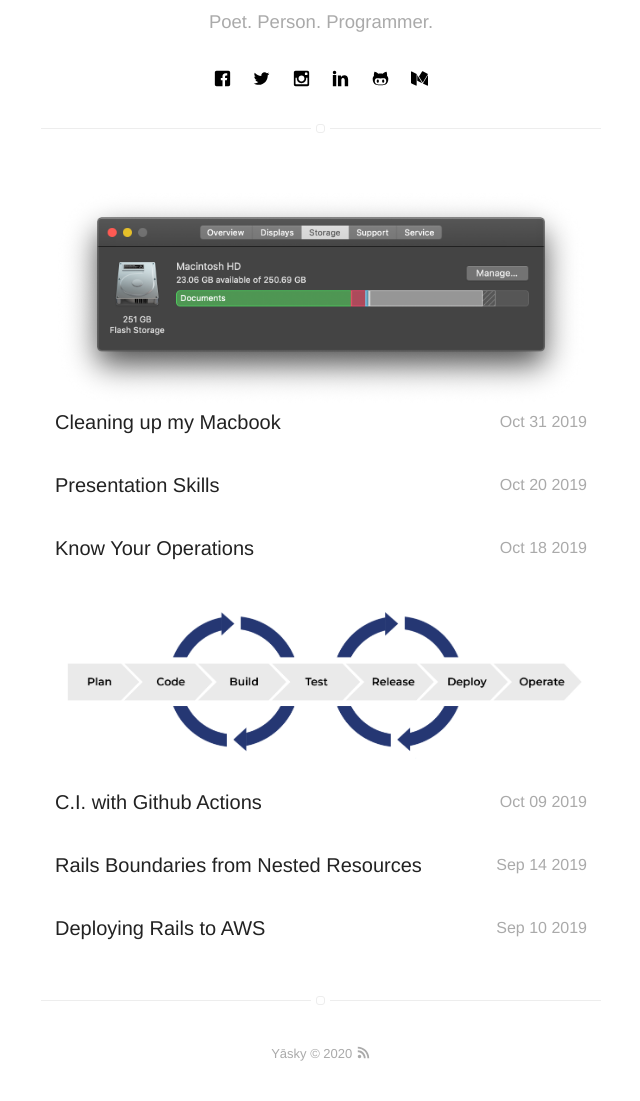
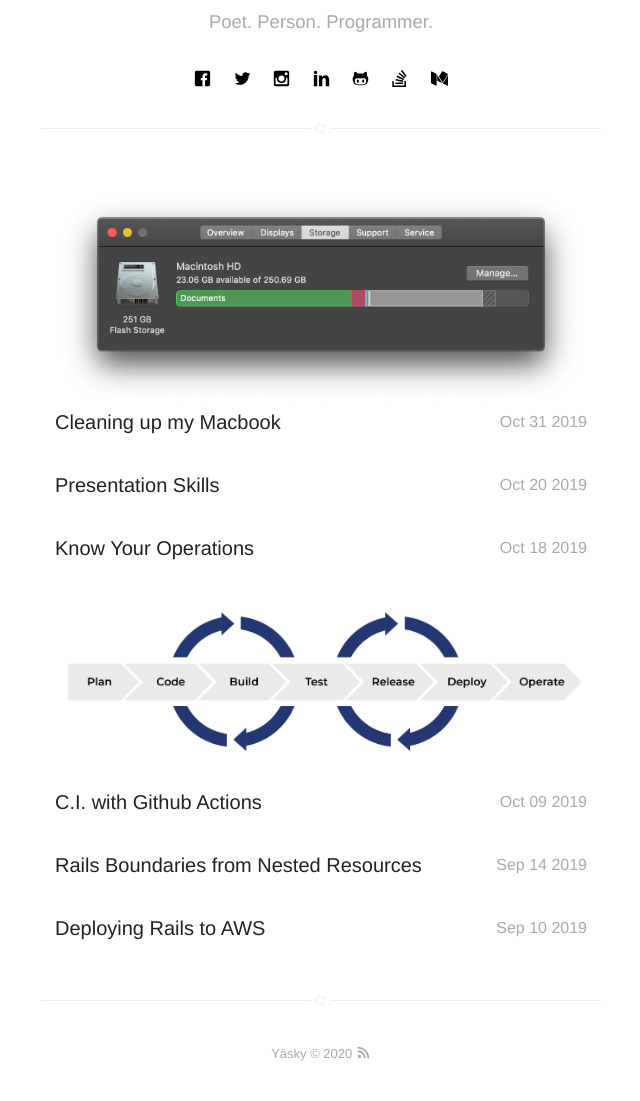
Before and after one commit to igbanam/igravity.github.io, a Jekyll site: the page built from blog/index.html, in a window 1280 px wide. Shown: the part 295-1396 px from the top of the page, without its empty margins (319-959 px from the left). Built offline with Jekyll 4.4.1, drawn with Linux system fonts in a browser that asks for light colours.

```diff
--- a/_config.yml
+++ b/_config.yml
@@ -36,14 +36,14 @@ disqus:
 # quora: userquora
 # reddit: username
 # spotify: myspotify
-# stackoverflow: 7044681/mystackoverflow
 # vimeo: myvimeo
 # youtube: myyoutube
 facebook: igbanam
 github: igbanam
-instagram: yaasky
+instagram: yaadky
 linkedin: igbanam
 medium: yaasky
+stackoverflow: 393021/igbanam
 twitter: yaasky
 
 authors:
@@ -51,7 +51,7 @@ authors:
         name: Igbanam
         bio: Poet. Person. Programmer.
         external-image: true
-        picture: https://pbs.twimg.com/profile_images/1279499892793245698/sZVNrM7F_400x400.jpg
+        picture: https://pbs.twimg.com/profile_images/998289866868707328/pujb_1g__400x400.jpg
         twitter: yaasky
 
 # do you want a larger site? change the option below
```
